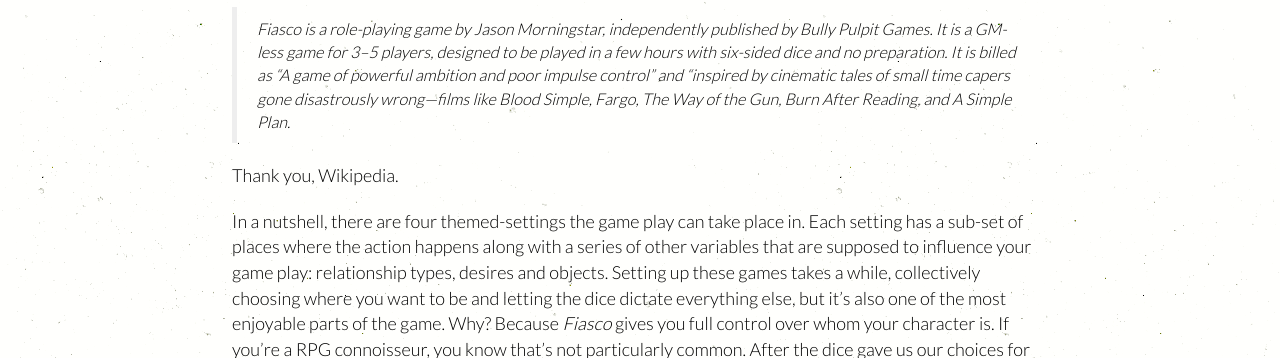
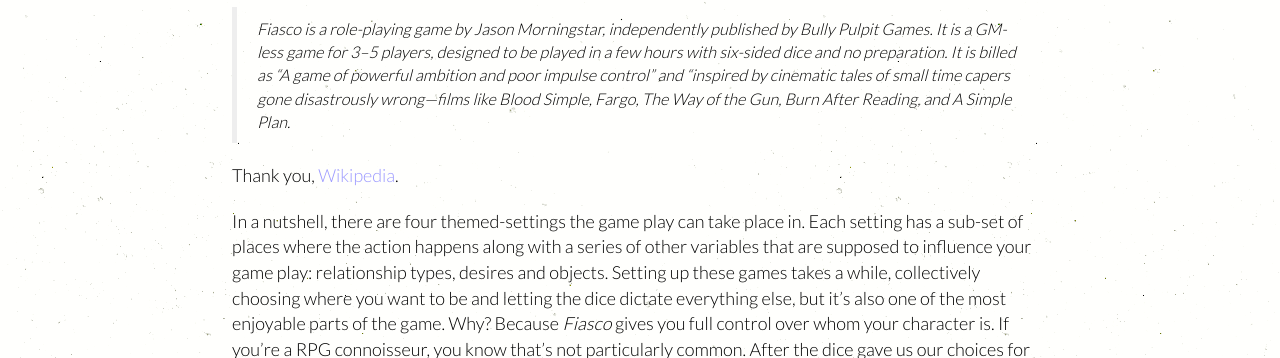
Before and after one commit to OctaviaProject/octaviaproject.github.io, a Jekyll site: the page built from _posts/2016-05-11-planning-for-the-unexpected.md, in a window 1280 px wide and 900 px high, scrolled down 859 px. Shown: the part 96-454 px from the top of the window. Built offline with Jekyll 4.4.1, drawn with Linux system fonts in a browser that asks for light colours; some of the changed lines change nothing that is shown.

Commit message:
Added link

```diff
--- a/_posts/2016-05-11-planning-for-the-unexpected.md
+++ b/_posts/2016-05-11-planning-for-the-unexpected.md
@@ -34,7 +34,7 @@
 by cinematic tales of small time capers gone disastrously wrong—films like *Blood Simple*, *Fargo*,
 *The Way of the Gun*, *Burn After Reading*, and *A Simple Plan*.
 
-Thank you, Wikipedia.
+Thank you, [Wikipedia](https://en.wikipedia.org/wiki/Fiasco_(role-playing_game)).
 
 In a nutshell, there are four themed-settings the game play can take place in. Each setting has a
 sub-set of places where the action happens along with a series of other variables that are supposed
```
